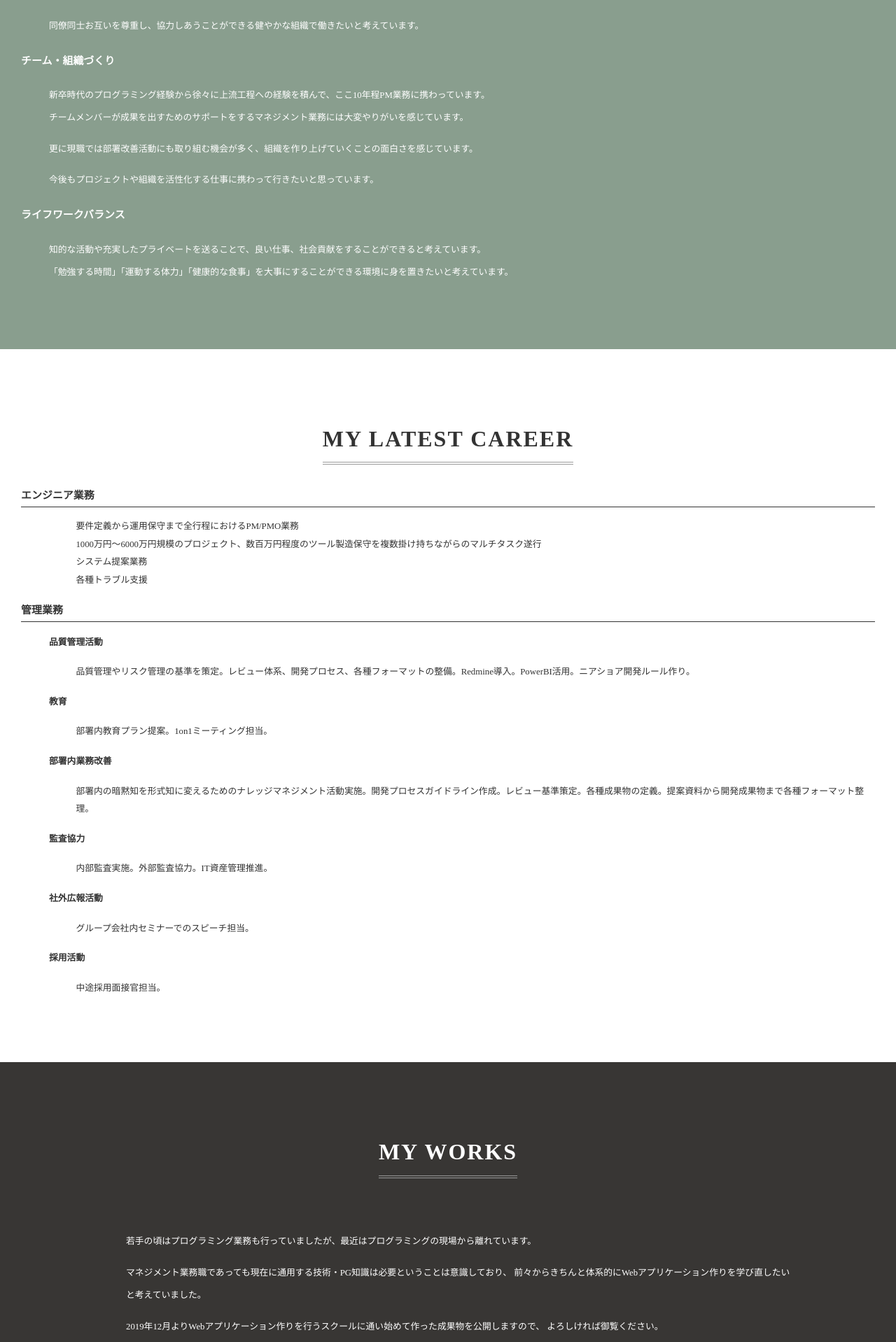
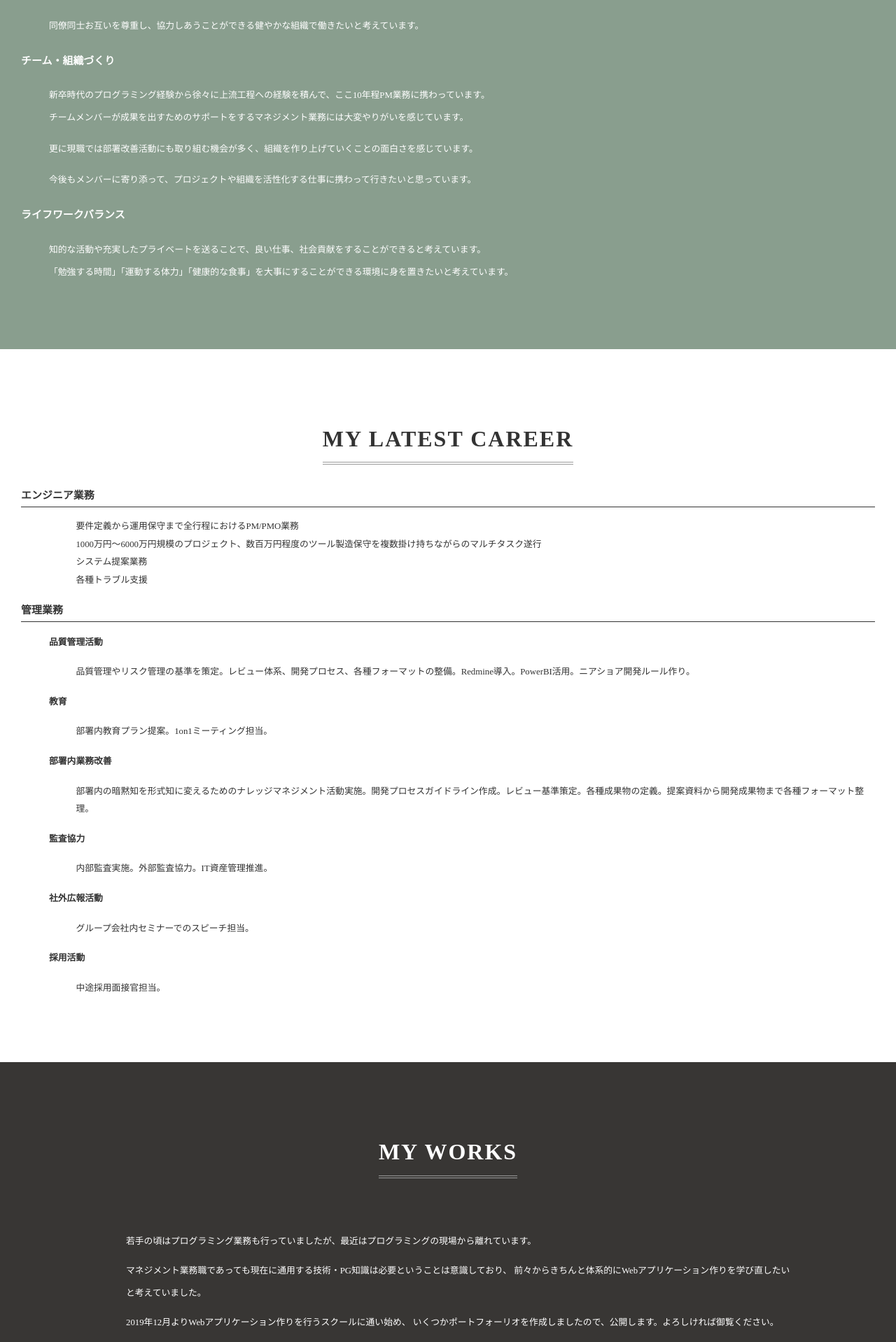
Before and after one commit to dackelteckel/myworks, a PHP site: page / in a window 1280 px wide. Shown: the part 883-2801 px from the top of the page at 70% size. Run offline with PHP 8.4, Linux system fonts and the light colour scheme.

Commit message:
update pictures and texts

```diff
--- a/index.html
+++ b/index.html
@@ -85,7 +85,7 @@
             更に現職では部署改善活動にも取り組む機会が多く、組織を作り上げていくことの面白さを感じています。
           </p>
           <p>
-            今後もプロジェクトや組織を活性化する仕事に携わって行きたいと思っています。
+            今後もメンバーに寄り添って、プロジェクトや組織を活性化する仕事に携わって行きたいと思っています。
           </p>
         </li>
       </ul>
@@ -136,28 +136,20 @@
       <li>
         若手の頃はプログラミング業務も行っていましたが、最近はプログラミングの現場から離れています。
       </li>
-    </ul>
-    <ul>
       <li>
         マネジメント業務職であっても現在に通用する技術・PG知識は必要ということは意識しており、
         前々からきちんと体系的にWebアプリケーション作りを学び直したいと考えていました。
       </li>
-    </ul>
-    <ul>
       <li>
-        2019年12月よりWebアプリケーション作りを行うスクールに通い始めて作った成果物を公開しますので、
-        よろしければ御覧ください。
+        2019年12月よりWebアプリケーション作りを行うスクールに通い始め、
+        いくつかポートフォーリオを作成しましたので、公開します。よろしければ御覧ください。
       </li>
-    </ul>
-    <ul>
       <li>
         これらポートフォーリオは私が業務の中で携わってきたWebシステムとは異なるものですが、
         Webアプリケーションをゼロから自力で開発するプログラミングレベルを知って頂く目安にはなると思います。
       </li>
-    </ul>
-    <ul>
       <li>
-        まだ稚拙なものですが、今後レベルアップさせます！！
+        何れもまだ稚拙なものですが、今後レベルアップさせて行きます！！
       </li>
     </ul>
     </div>
@@ -178,7 +170,6 @@
           <p>スクレイピングを学習</p>
         </div>
       </div>
-
       <div class="work-box">
         <a href="https://dackelteckelprofy.herokuapp.com/" target="_blank" rel="noopener noreferrer"><img class="work-image" src="images/profy.jpg"></a>
         <div class="work-description">
@@ -188,11 +179,10 @@
         </div>
       </div>
       <div class="work-box">
-        <!--<img class="work-image" src="images/wip.jpeg" height="50" width="50">-->
-        <img class="work-image" src="images/wip.jpeg" width="10" height="150">
+        <img class="work-image" src="images/simplereader.jpg">
         <div class="work-description">
-          <p>SimpleReader<p>
-          <p>読書管理サイト</p>
+          <p>現在作成中：SimpleReader<p>
+          <p>読書データ管理サイト</p>
           <p>APIを使った外部データ取得を学習</p>
         </div>
       </div>
--- a/style.css
+++ b/style.css
@@ -128,6 +128,10 @@ body {
   line-height: 2.5;
 }
 
+.works-text li {
+  margin-bottom: 10px;
+}
+
 .works-wrapper {
   display: table;
   /*width: 860px;*/
```
Also changed, not shown: .c9/metadata/environment/index.html (+1 -1 lines), .c9/metadata/environment/style.css, images/pictweet.jpg, images/simplereader.jpg (added), 2 other files.
